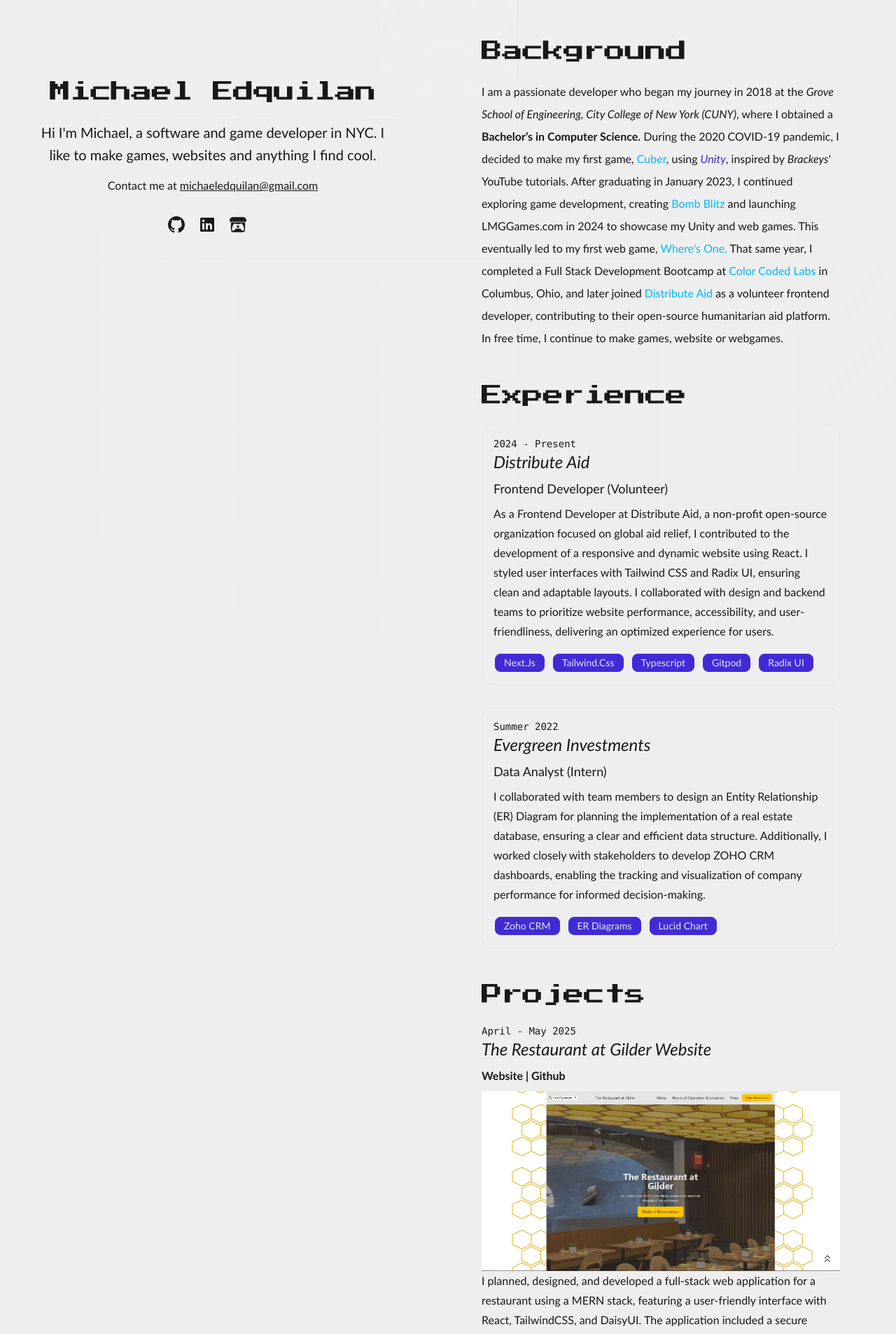
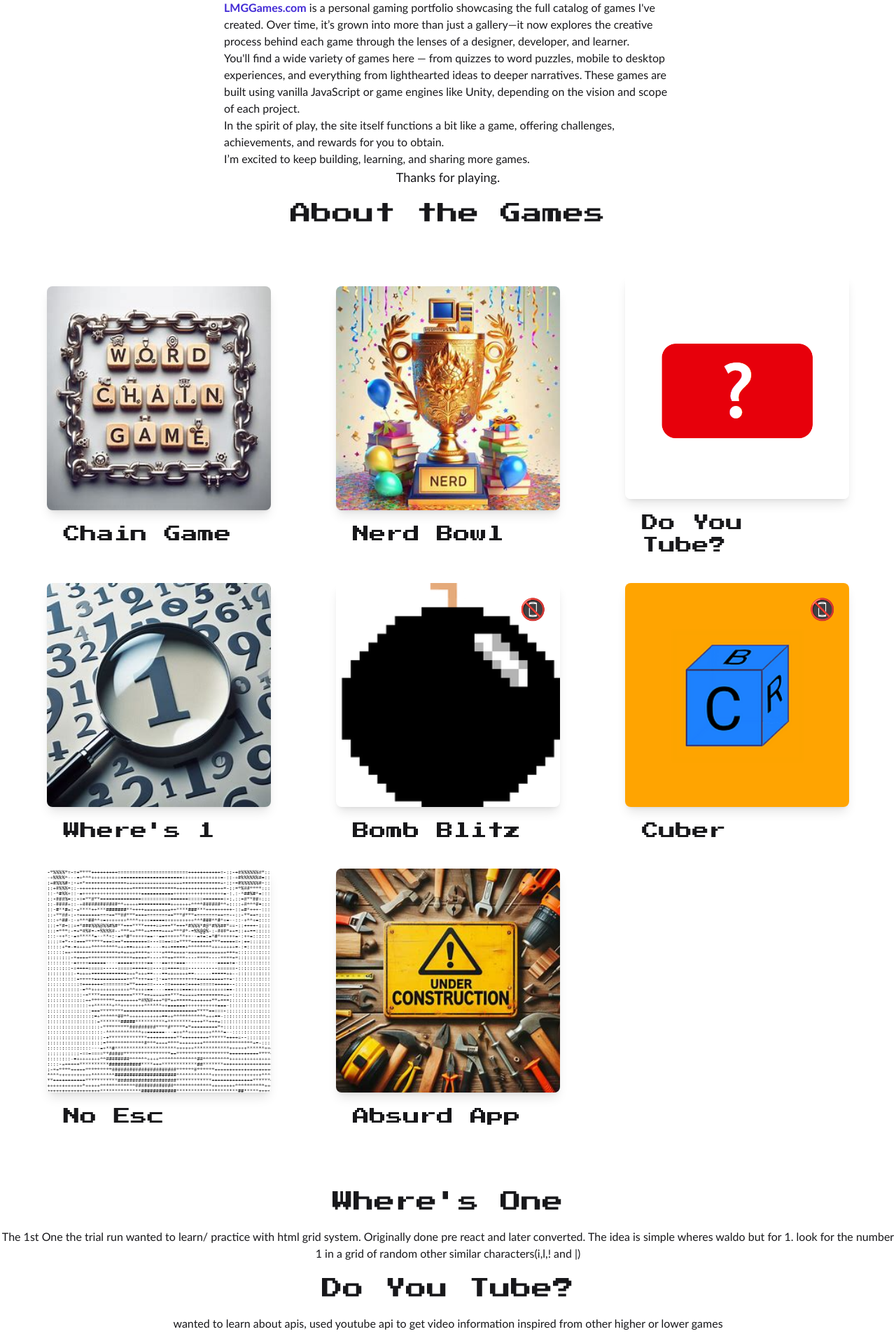
Before and after one commit to littilemike11/LMG-website, a React (Vite) app: page /about in a window 1280 px wide. Shown: the part 200-2106 px from the top of the page at 70% size. Built offline with nearby package versions, Linux system fonts and the light colour scheme.

Commit message:
revamping about pg

```diff
--- a/src/components/AboutPage.jsx
+++ b/src/components/AboutPage.jsx
@@ -5,13 +5,63 @@ import TimelineItem from "./TimelineItem";
 import timeline from "../data/Timeline";
 import PageTitle from "./PageTitle";
 import Portfolio from "./Portfolio";
+import GameInfo from "./GameInfo";
+import catalogue from '../data/games';
 export default function AboutPage() {
   return (
     <>
       <NavBar />
-      <PageTitle title={"About M.E"} />
-      <Portfolio />
+      <PageTitle title={"About LMG"} />
+      {/* <Portfolio /> */}
 
+      <div>
+        <h2 className="text-lg" >Understand how this website came to be.</h2>
+
+      </div>
+      <div className="w-1/2 flex  text-left m-auto ">
+        <section>
+          <p>
+            <span className="text-primary font-bold">LMGGames.com</span>  is a personal gaming portfolio showcasing the full catalog of games I've created. Over time, it’s grown into more than just a gallery—it now explores the creative process behind each game through the lenses of a designer, developer, and learner.
+          </p>
+          <p>
+            You'll find a wide variety of games here — from quizzes to word puzzles, mobile to desktop experiences, and everything from lighthearted ideas to deeper narratives. These games are built using vanilla JavaScript or game engines like Unity, depending on the vision and scope of each project.
+          </p>
+          <p>
+            In the spirit of play, the site itself functions a bit like a game, offering challenges, achievements, and rewards for you to obtain.
+          </p>
+          <p>I’m excited to keep building, learning, and sharing more games.</p>
+          <p className="text-center font-medium text-lg">Thanks for playing.</p>
+        </section>
+
+      </div>
+      <PageTitle title={"About the Games"} />
+      <ul className="bg-base-100 mb-10 grid grid-cols-1 justify-items-center items-center gap-x-10 gap-y-14 sm:gap-y-5 m-auto sm:p-10 sm:place-items-center sm:grid-cols-2 lg:grid-cols-3 ">
+        {catalogue.map(game => (
+          <li key={game.id}>
+            <GameInfo game={game} />
+          </li>
+        ))}
+
+      </ul>
+      <div>
+        <PageTitle title={"Where's One"} />
+        <div>
+          <p>
+            The 1st One
+            the trial run
+            wanted to learn/ practice with html grid system. Originally done pre react and later converted.
+            The idea is simple wheres waldo but for 1. look for the number 1 in a grid of random other similar characters(i,l,! and |)
+
+          </p>
+        </div>
+        <PageTitle title={"Do You Tube?"} />
+        <div>
+          <p>
+            wanted to learn about apis, used youtube api to get video information
+            inspired from other higher or lower games
+          </p>
+        </div>
+      </div>
       {/* <PageTitle title={"My Journey"} isSubtitle={true} />
       <p>See how my tech career all started</p> */}
       {/* Animated Timeline */}
@@ -39,6 +89,8 @@ export default function AboutPage() {
         ))}
       </motion.ul> */}
 
+
+
       <Footer />
 
     </>
--- /dev/null
+++ b/src/components/GameInfo.jsx
@@ -0,0 +1,24 @@
+import { Link } from "react-router-dom"
+export default function GameInfo({ game }) {
+    return (
+        <>
+            <div className="relative flex-col place-items-center h-96 w-96 sm:h-full sm:w-full">
+                <Link to={game.link}>
+                    <div className="relative hover:scale-105 transition duration-300">
+                        <img src={game.img} alt={`image of ${game.title} icon`} className="h-80 w-80 object-cover rounded-box shadow-lg" />
+                        {game.isPCOnly && <div className="absolute top-2 right-5 text-3xl text-black z-10">📵</div>}
+                    </div>
+                </Link>
+
+                <div className="w-72 sm:cursor-help text-left p-2 relative group">
+                    <h2 className="text-xl sm:text-2xl italic font-semibold arcade-font transition-opacity duration-300 opacity-100 sm:group-hover:opacity-0">
+                        {game.title}
+                    </h2>
+                    <p className="text-sm sm:text-lg sm:absolute p-2 top-0 left-0 text-pretty transition-opacity duration-300  opacity-100 sm:opacity-0 group-hover:opacity-100">
+                        {game.summary}
+                    </p>
+                </div>
+            </div>
+        </>
+    )
+}
```
